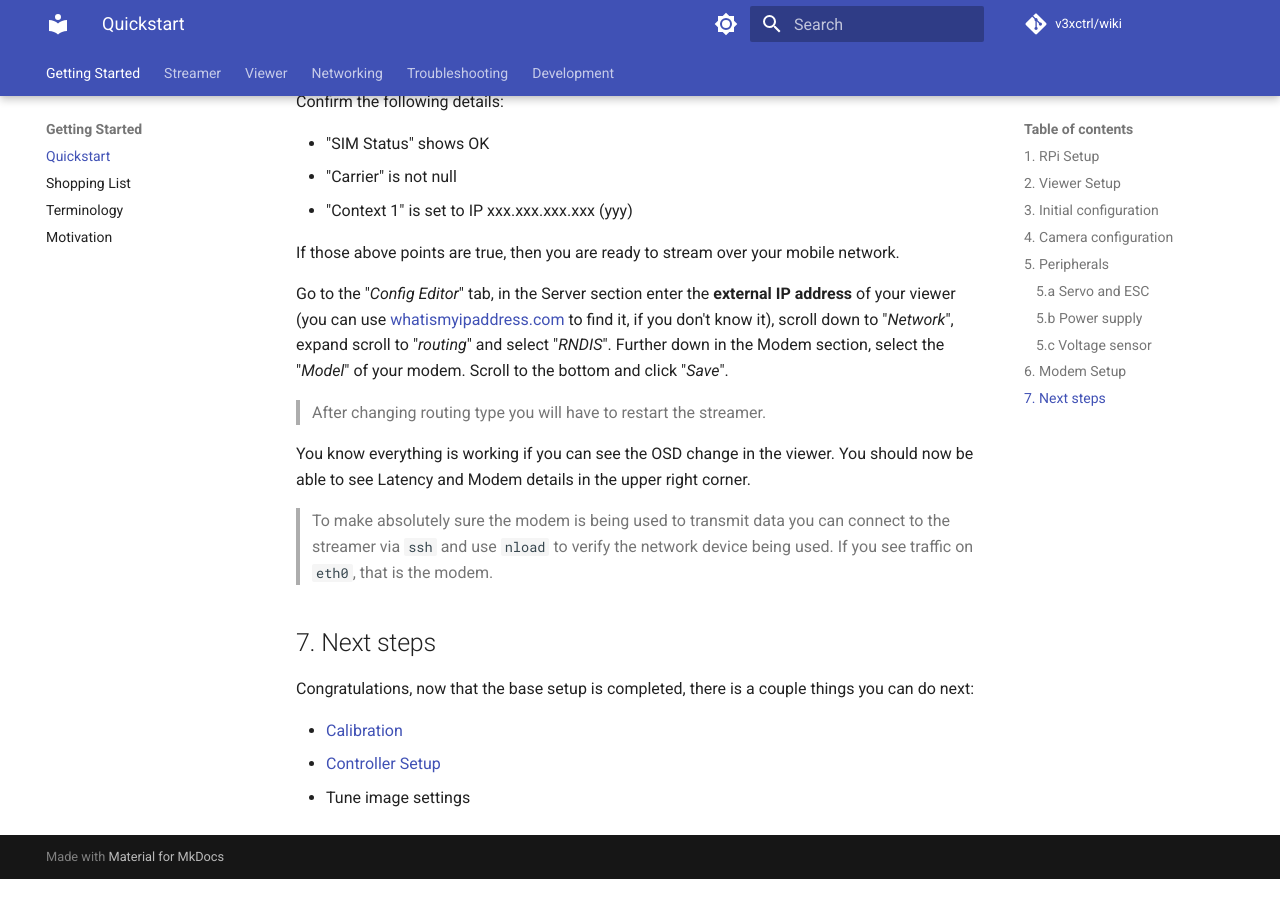
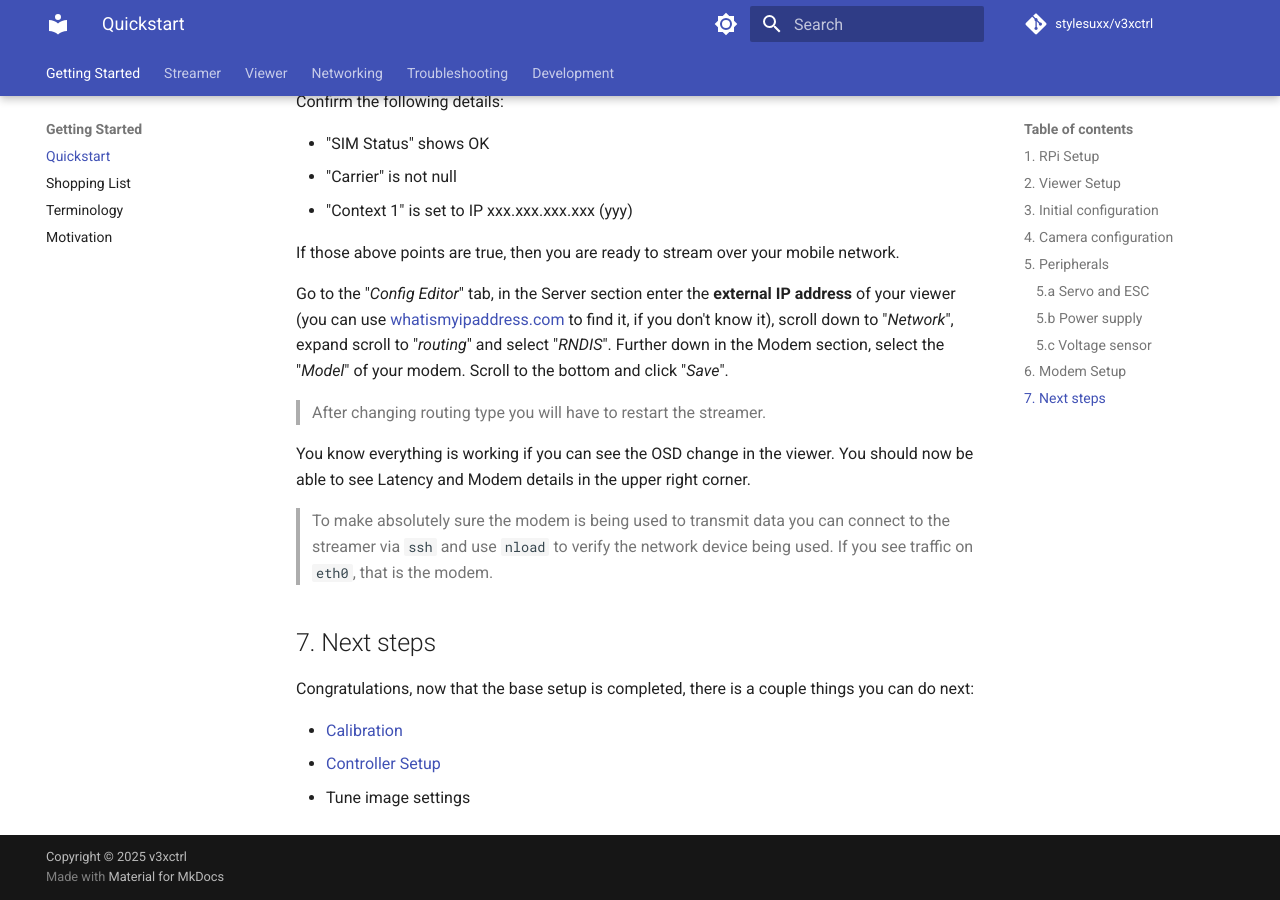
Before and after one commit to v3xctrl/wiki, an MkDocs documentation site: the page built from docs/index.md, in a window 1280 px wide and 900 px high, scrolled down 3569 px. Built offline with MkDocs 1.6.1 and Material for MkDocs 9.7.7, drawn with Linux system fonts in a browser that asks for light colours; comment, search, counter and statistics services are not loaded; before the commit the page ends 4448 px from its top, so only the background shows below that.

Commit message:
Fix links

```diff
--- a/mkdocs.yml
+++ b/mkdocs.yml
@@ -1,8 +1,9 @@
 site_name: v3xctrl Wiki
 site_url: https://wiki.v3xctrl.com/
-repo_url: https://github.com/v3xctrl/wiki
-repo_name: v3xctrl/wiki
-edit_uri: edit/master/docs/
+repo_url: https://github.com/stylesuxx/v3xctrl
+repo_name: stylesuxx/v3xctrl
+edit_uri: https://github.com/v3xctrl/wiki/edit/master/docs/
+copyright: Copyright &copy; 2025 v3xctrl
 
 theme:
   name: material
```
